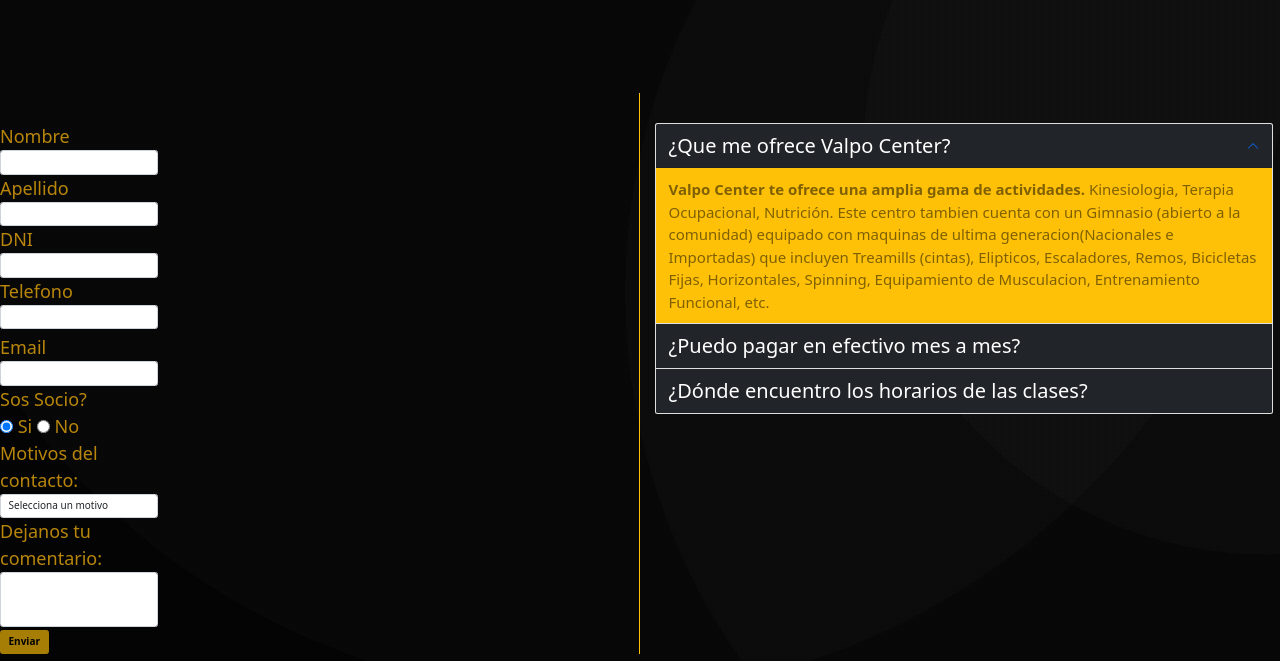
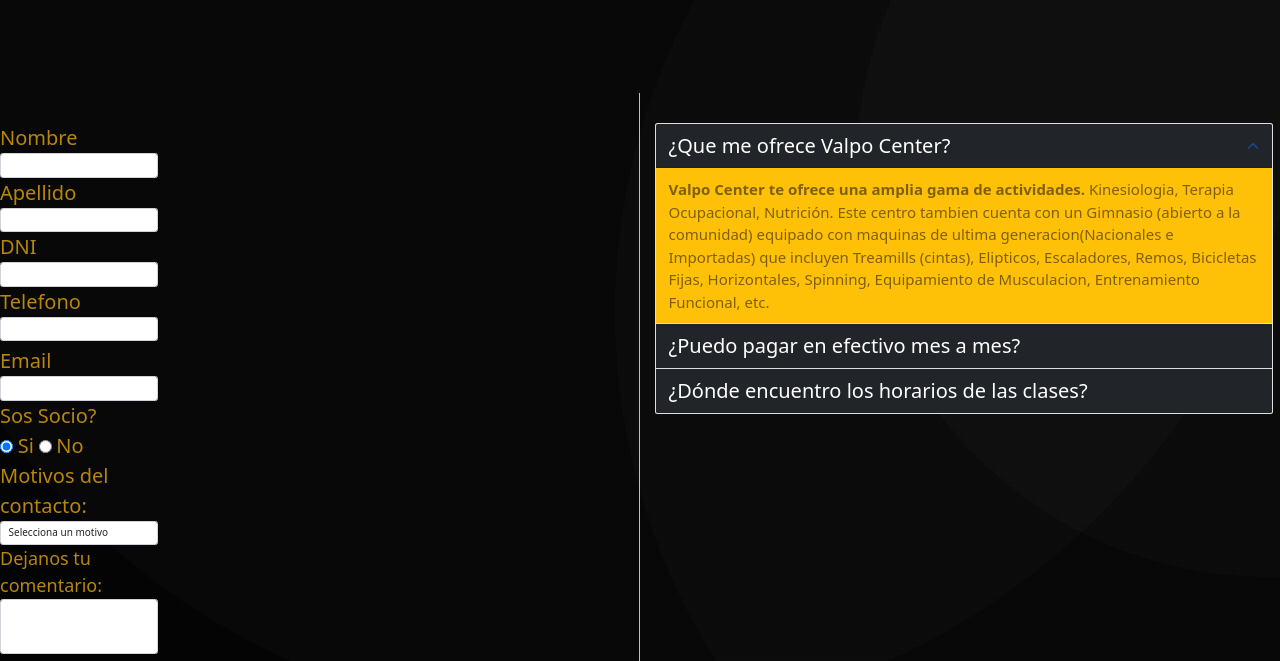
Before and after one commit to NicoPimienta/Valpo-Center, a website: page Paginas/contacto.html in a window 1280 px wide. Shown: the part 291-952 px from the top of the page. Drawn offline with nearby package versions, Linux system fonts and the light colour scheme.

Commit message:
tabulaciones corregidas, elemine coments y dimensione texto

```diff
--- a/Paginas/contacto.html
+++ b/Paginas/contacto.html
@@ -65,20 +65,20 @@
 <!-- FURMULARIO V2 -->
 
 
-<div class="row mb-4 ">
+<div class="row mb-4">
     <div class="col-md-6 border-end border-1 border-warning" id="form">
         <div class="campaign">
 <form method="POST" id="contact-form">
 <input type="hidden" name="_token" value="NNNxt64aacMCSJaqluUbmV9FpwO7mOySk14oQaiN">    <div class="form-row">
     <div class="col-md-3">
-        <label for="">Nombre</label>
+        <label class="fs-2" for="">Nombre</label>
         <input type="text" name="firstName" class="form-control" id="firstName" required="">
         <div class="invalid-feedback" id="errorFirstName">
 
         </div>
     </div>
     <div class="col-3">
-        <label for="">Apellido</label>
+        <label class="fs-2" for="">Apellido</label>
         <input type="text" name="lastName" id="lastName" class="form-control" required="">
         <div class="invalid-feedback" id="errorLastName">
 
@@ -87,46 +87,45 @@
 </div>
 <div class="form-row">
     <div class="col-md-3">
-        <label for="">DNI</label>
+        <label class="fs-2" for="">DNI</label>
         <input type="text" name="dni" id="dni" class="form-control" required="">
         <div class="invalid-feedback" id="errorDni">
 
         </div>
     </div>
     <div class="col-3">
-        <label for="">Telefono</label>
+        <label class="fs-2" for="">Telefono</label>
         <input type="tel" name="phone" id="phone" class="form-control" required="">
         <div class="invalid-feedback" id="errorPhone">
-
         </div>
     </div>
 </div>
 <div class="form-group mt-2 col-3">
-    <label for="">Email</label>
+    <label class="fs-2" for="">Email</label>
     <input type="email" name="email" id="email" class="form-control" required="">
     <div class="invalid-feedback" id="errorEmail">
-
     </div>
 </div>
+
 <div class="form-row">
     <div class="col-md-3">
-        <label for="">Sos Socio?</label>
+        <label class="fs-2" for="">Sos Socio?</label>
         <div class="switch-field form-group">
             <input type="radio" id="radio-one" name="member" value="1" checked="">
-            <label for="radio-one">Si</label>
+            <label class="fs-2" for="radio-one">Si</label>
             <input type="radio" id="radio-two" name="member" value="0">
-            <label for="radio-two">No</label>
+            <label class="fs-2" for="radio-two">No</label>
         </div>
     </div>
     <div class="col-md-3">
         <div class="form-group">
-            <label for="">Motivos del contacto:</label>
+            <label class="fs-2" for="">Motivos del contacto:</label>
             <select class="form-control" name="reason" id="reason">
-                <option selected="" disabled="" value="">Selecciona un motivo</option>
-                <option value="1">Quiero conocer los planes y costos</option>
-                <option value="2">Quiero realizar una consulta / sugerencia</option>
-                <option value="3">Quiero realizar un reclamo</option>
-                <option value="4">Quiero consultar por un servicio</option>
+                <option  selected="" disabled="" value="">Selecciona un motivo</option>
+                <option class="fs-5" value="1">Quiero conocer los planes y costos</option>
+                <option class="fs-5" value="2">Quiero realizar una consulta / sugerencia</option>
+                <option class="fs-5" value="3">Quiero realizar un reclamo</option>
+                <option class="fs-5" value="4">Quiero consultar por un servicio</option>
             </select>
             <div class="invalid-feedback" id="errorReason">
 
@@ -134,23 +133,22 @@
         </div>
     </div>
 </div>
+
 <div class="form-group col-md-3">
     <label for="">Dejanos tu comentario:</label>
     <textarea class="form-control" name="comment" id="" rows="3" style="resize: none"></textarea>
 </div>
 
-<!-- editar botón -->
 
 <div class="form-row">
-    <div class="col-md-6">
-        <button type="button" class="btn btn-warning fw-bold" disabled="" id="buttonForm">Enviar</button>
+    <div class="col-md-6 mt-5">
+        <button class="btn btn-warning btn-lg" type="submit">Enviar</button>
+        <input class="btn btn-warning btn-lg" type="reset" value="Reset">
     </div>
 </div>
 </form></div>
+
     </div>
-
-
-<!-- editar completo el FAQ ACORDEON -->
 
 
 <div class="accordion col-md-6 g-5 mb-5" id="accordionExample">
```
Also changed, not shown: Paginas/Actividades.html (+8 -0 lines), Paginas/Novedades.html (+0 -5 lines), Paginas/Servicios.html (+1 -4 lines), index.html (+2 -1 lines), imagenes/circle-scatter-haikei.png (added), imagenes/circle-scatter-haikei.svg (added), imagenes/recorte.jpg (deleted).
